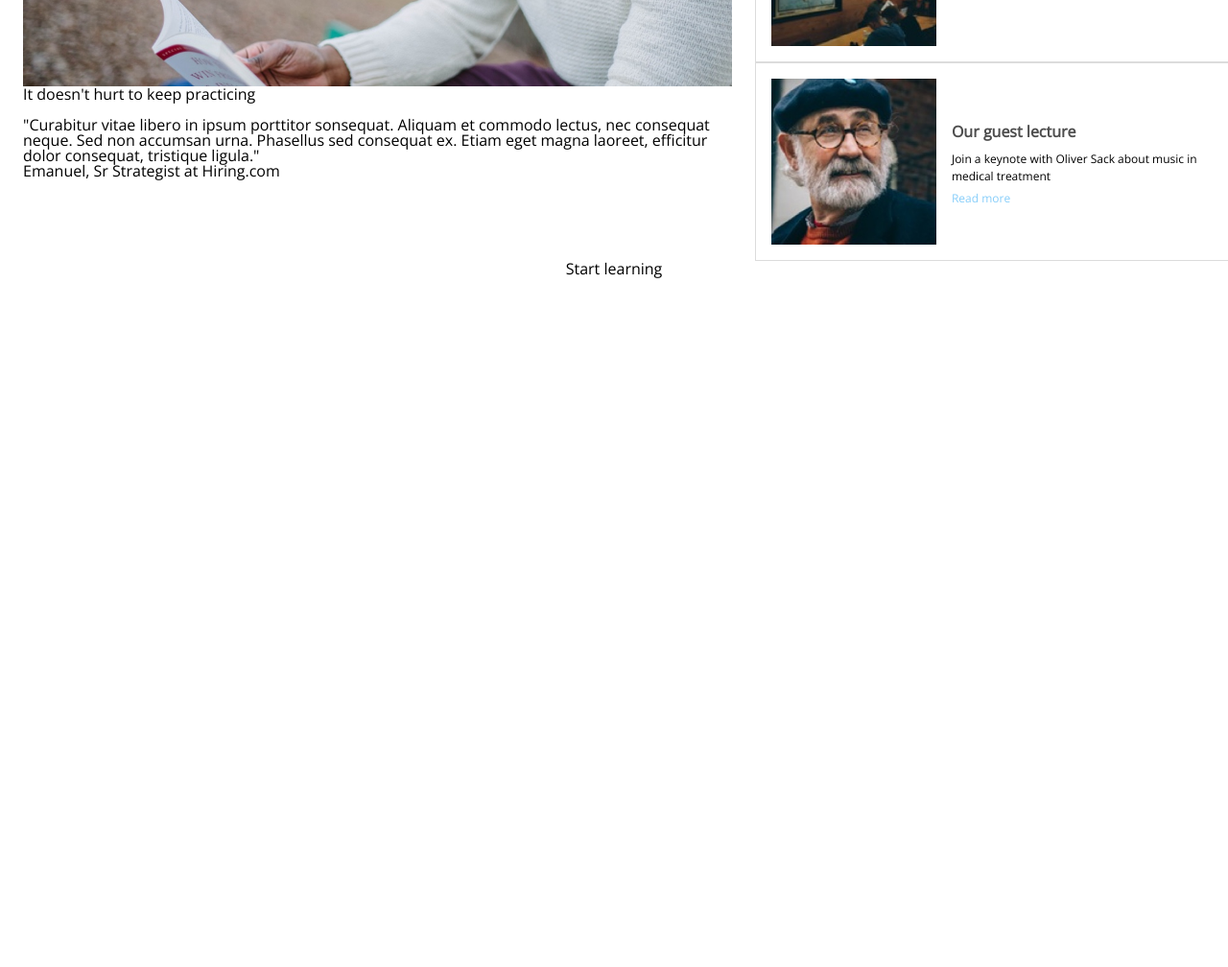
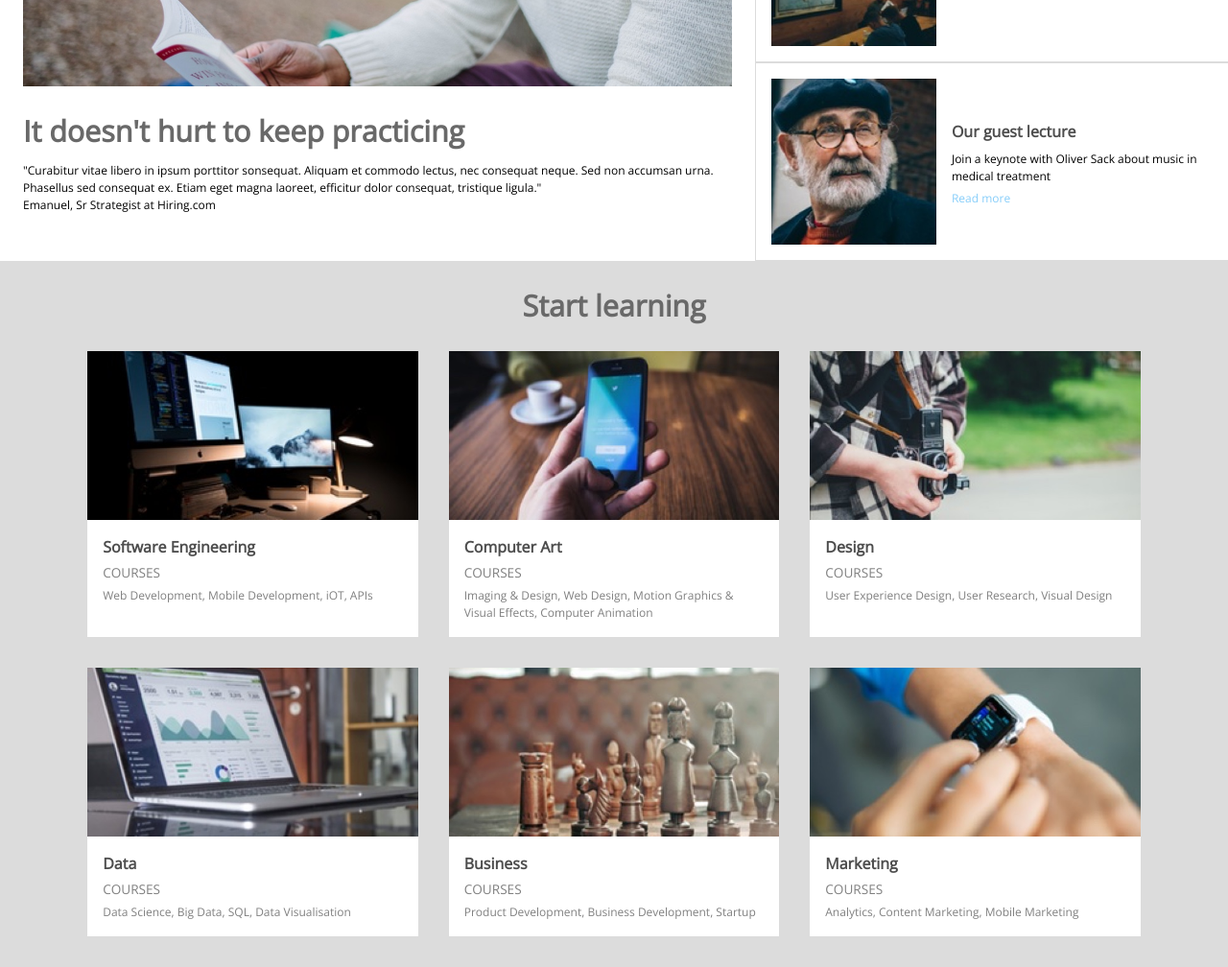
Before and after one commit to jax0101/colmar, a plain HTML site: page index.html in a window 1280 px wide. Shown: the part 1011-2019 px from the top of the page at 96% size. Before the commit the page ends 1302 px from the top, so only its background shows below. Drawn offline with nearby package versions, Linux system fonts and the light colour scheme.

Commit message:
Added courses

```diff
--- a/index.html
+++ b/index.html
@@ -37,7 +37,7 @@
     <!-- Hero-->
   <div class="hero">
   <div class="image">
-    <img src="./resources/images/banner.jpg">
+    <img src="./resources/images/banner.jpg" alt="Three people at table reading">
   </div>
   <div class="copy">
   <div class="container">
@@ -50,7 +50,7 @@
   <!-- 2 up -->
   <div class="twoup">
   <div class="desktop_twoup">
-    <img src="./resources/images/information-main.jpg" alt="Student reading a text book in a park">
+    <img src="./resources/images/information-main.jpg" alt="Man reading in park">
     <h2>It doesn't hurt to keep practicing</h2>
     <div class="quote_twoup">
       <p>"Curabitur vitae libero in ipsum porttitor sonsequat. Aliquam et commodo
@@ -65,8 +65,8 @@
   <!-- 1 up -->
   <div class="oneup">
     <div class="stories">
-      <img class="site960" src="./resources/images/information-orientation.jpg" alt="Students on a path">
-      <img class="site480" src="./resources/images/information-orientation-mobile.jpg" alt="Students on a path">
+      <img class="LARGE" src="./resources/images/information-orientation.jpg" alt="People walking on trail">
+      <img class="SMALL" src="./resources/images/information-orientation-mobile.jpg" alt="People walking on trail">
     <div class="stories_text">
         <h3>Orientation date</h3>
         <p>Tue 10/11 &amp; Wed 10/12: 8am-3pm</p>
@@ -74,8 +74,8 @@
   </div>
 </div>
   <div class="stories">
-    <img class="site960" src="./resources/images/information-campus.jpg" alt="Study area">
-    <img class="site480" src="./resources/images/information-campus-mobile.jpg" alt="Study area">
+    <img class="LARGE" src="./resources/images/information-campus.jpg" alt="Inside campus">
+    <img class="SMALL" src="./resources/images/information-campus-mobile.jpg" alt="Inside campus">
     <div class="stories_text">
     <h3>Our campus</h3>
     <p>Find which campus is close by you</p>
@@ -83,8 +83,8 @@
 </div>
 </div>
 <div class="stories">
-  <img class="site960" src="./resources/images/information-guest-lecture.jpg" alt="Oliver Sack headshot">
-  <img class="site480" src="./resources/images/information-guest-lecture-mobile.jpg" alt="Oliver Sack headshot">
+  <img class="LARGE" src="./resources/images/information-guest-lecture.jpg" alt="Oliver Sack photo">
+  <img class="SMALL" src="./resources/images/information-guest-lecture-mobile.jpg" alt="Oliver Sack photo">
 <div class="stories_text">
   <h3>Our guest lecture</h3>
   <p>Join a keynote with Oliver Sack about music in medical treatment</p>
@@ -93,8 +93,71 @@
   </div>
     </div>
   </div>
-    <div class="courses" id="startlearning">
-        <h2>Start learning</h2>
-
+<!-- Courses & descriptions -->
+<div class="courses" id="startlearning">
+    <h2>Start learning</h2>
+    <div class="schoolcollection">
+      <a class="school" href="#startlearning">
+        <img class="LARGE" src="./resources/images/course-software.jpg" alt="Two desktop computers" />
+        <div class="text">
+          <h3>Software Engineering</h3>
+          <div class="courselist">
+            <h4>COURSES</h4>
+            <p>Web Development, Mobile Development, iOT, APIs</p>
+          </div>
+        </div>  <!-- text -->
+      </a>
+      <a class="school" href="#startlearning">
+        <img class="LARGE" src="./resources/images/course-computer-art.jpg" alt="person holding iPhone" />
+        <div class="text">
+          <h3>Computer Art</h3>
+          <div class="courselist">
+            <h4>COURSES</h4>
+            <p>Imaging & Design, Web Design, Motion Graphics & Visual Effects, Computer Animation</p>
+          </div>
+        </div>  <!-- text -->
+      </a>  <!-- school -->
+      <a class="school" href="#startlearning">
+        <img class="LARGE" src="./resources/images/course-design.jpg" alt="Man holding vintage camera" />
+        <div class="text">
+          <h3>Design</h3>
+          <div class="courselist">
+            <h4>COURSES</h4>
+            <p>User Experience Design, User Research, Visual Design</p>
+          </div>
+        </div>  <!-- text -->
+      </a>  <!-- school -->
+      <a class="school" href="#startlearning">
+        <img class="LARGE" src="./resources/images/course-data.jpg" alt="Open laptop on desk" />
+        <div class="text">
+          <h3>Data</h3>
+          <div class="courselist">
+            <h4>COURSES</h4>
+            <p>Data Science, Big Data, SQL, Data Visualisation</p>
+          </div>
+        </div>  <!-- text -->
+      </a>  <!-- school -->
+      <a class="school" href="#startlearning">
+        <img class="LARGE" src="./resources/images/course-business.jpg" alt="Chess board" />
+        <div class="text">
+          <h3>Business</h3>
+          <div class="courselist">
+            <h4>COURSES</h4>
+            <p>Product Development, Business Development, Startup</p>
+          </div>
+        </div>  <!-- text -->
+      </a>  <!-- school -->
+      <a class="school" href="#startlearning">
+        <img class="LARGE" src="./resources/images/course-marketing.jpg" alt="SMALLart watch" />
+        <div class="text">
+          <h3>Marketing</h3>
+          <div class="courselist">
+            <h4>COURSES</h4>
+            <p>Analytics, Content Marketing, Mobile Marketing</p>
+          </div>
+        </div>  <!-- text -->
+      </a>  <!-- school -->
+    </div>  <!-- collection -->
+  </div>  <!-- courses -->
 </body>
 </html>
--- a/resources/style.css
+++ b/resources/style.css
@@ -167,7 +167,7 @@ h3 {
   flex-direction: column;
 }
 @media only screen and (min-width: 481px) {
-  .site480 {
+  .SMALL {
     display: none;
   }
 }
@@ -186,6 +186,48 @@ h3 {
   display: flex;
   flex-direction: column;
   align-items: center;
-  background-color: #DCDCDC
+  background-color: #DCDCDC;
   padding: 0 3.5rem;
 }
+h2 {
+  font-size: 1.9rem;
+  padding: 2rem 0 1.5rem 0;
+  color: #696969;
+  font-weight: bold;
+}
+
+.schoolcollection {
+  display: flex;
+  justify-content: center;
+  flex-wrap: wrap;
+  padding-top: 0.5rem;
+}
+
+.school {
+  display: flex;
+  flex-direction: column;
+  flex-basis: 29.5%;
+  height: auto;
+  margin: 0 1rem 2rem 1rem;
+  background-color: white;
+}
+
+a {
+  text-decoration: none;
+}
+.school img {
+  width: 100%;
+  height: auto;
+}
+.text {
+  padding: 1rem;
+  color: grey;
+}
+p {
+  font-size: 0.75rem;
+  line-height: 1.5;
+}
+h4 {
+font-size: 0.85rem;
+padding-bottom: 0.5rem;
+}
```
